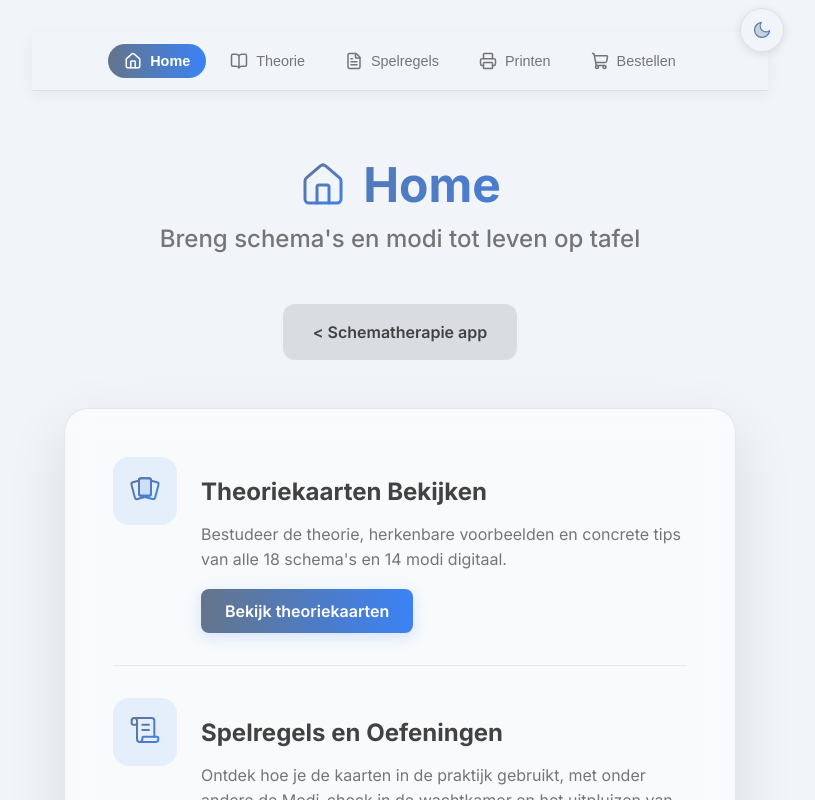
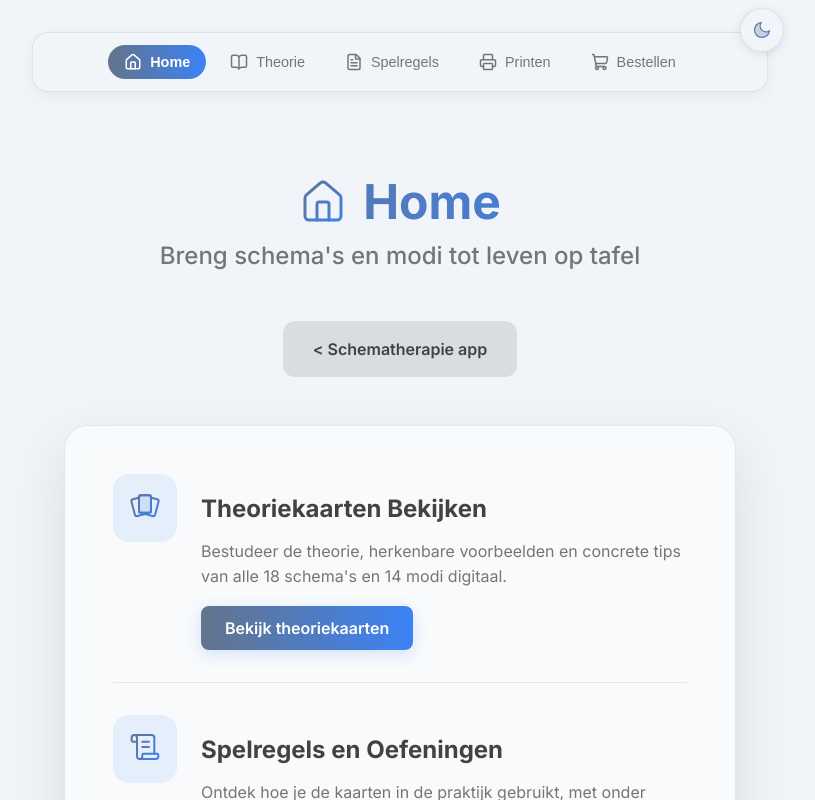
Before and after one commit to radder1972/STA, a React (Vite) app: page / in a window 1280 px wide. Both pictures are taken after a click on the button "Ga naar het Spelportaal". Shown: the top 800 px of the page, without its empty margins (240-1055 px from the left). Built offline with nearby package versions, Linux system fonts and the light colour scheme.

Commit message:
Make GameNavbar float with rounded corners

```diff
--- a/package.json
+++ b/package.json
@@ -1,7 +1,7 @@
 {
   "name": "schema-therapy-app",
   "private": true,
-  "version": "2.6.238",
+  "version": "2.6.239",
   "type": "module",
   "scripts": {
     "dev": "vite",
--- a/src/components/GameNavbar.jsx
+++ b/src/components/GameNavbar.jsx
@@ -13,14 +13,16 @@ export default function GameNavbar({ currentView, setCurrentView }) {
   return (
     <div style={{
       position: 'sticky',
-      top: 0,
+      top: '1rem',
       zIndex: 50,
       background: 'var(--bg-color)',
-      borderBottom: '1px solid var(--border-color)',
+      border: '1px solid var(--border-color)',
       padding: '0.5rem',
       display: 'flex',
       justifyContent: 'center',
-      boxShadow: '0 4px 15px rgba(0, 0, 0, 0.05)'
+      boxShadow: '0 4px 15px rgba(0, 0, 0, 0.05)',
+      borderRadius: '16px',
+      marginBottom: '1rem'
     }}>
       <div
         className="hide-scrollbar"
@@ -33,7 +35,7 @@ export default function GameNavbar({ currentView, setCurrentView }) {
         }}
       >
         {navItems.map(item => {
-          const isActive = currentView === item.id;
+          const isActive = currentView === item.id || (item.id === 'print-shop' && currentView === 'home-print-export');
           const Icon = item.icon;
           return (
             <button
```
Also changed, not shown: 1 other file (tests, documents, lock files or other folders).
